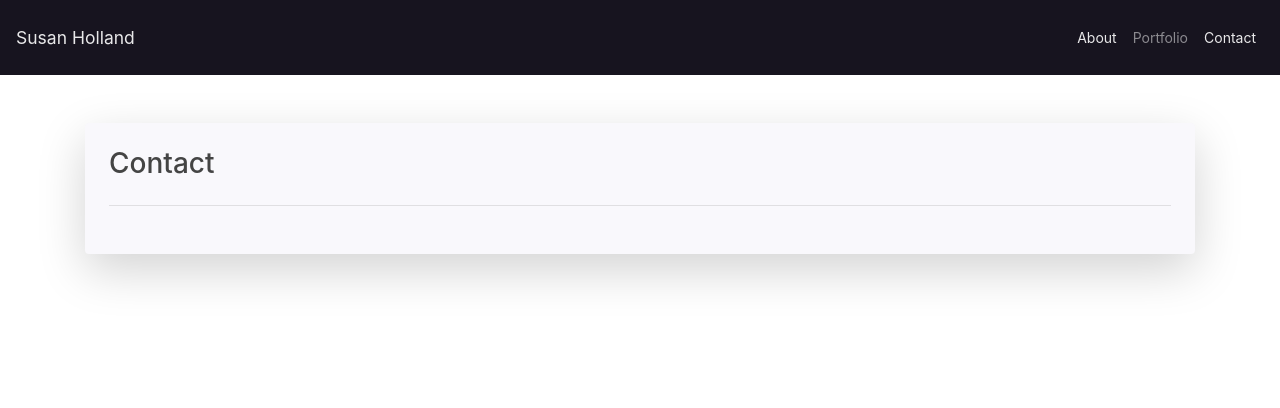
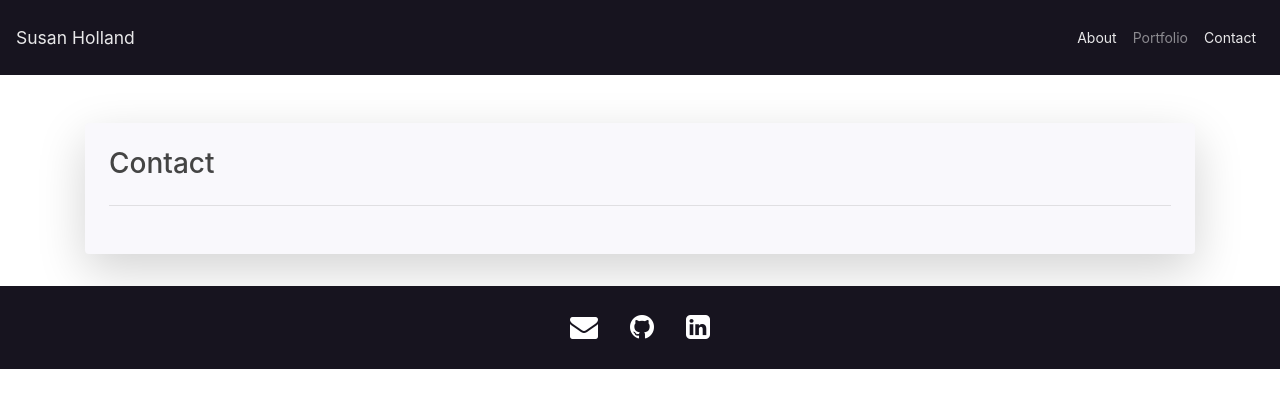
Before and after one commit to SEGH/SEGHPortfolio, a React (Create React App) app: page /contact in a window 1280 px wide. Shown: the top 408 px of the page. Built offline with nearby package versions, Linux system fonts and the light colour scheme; a web font is replaced by a local one.

Commit message:
Added Footer component

```diff
--- a/src/App.js
+++ b/src/App.js
@@ -4,6 +4,7 @@ import Navbar from "./components/Navbar";
 import About from "./components/pages/About";
 import Portfolio from "./components/pages/Portfolio";
 import Contact from "./components/pages/Contact";
+import Footer from "./components/Footer";
 
 function App() {
     return (
@@ -14,6 +15,7 @@ function App() {
                 <Route exact path="/portfolio" component={Portfolio} />
                 <Route exact path="/contact" component={Contact} />
             </main>
+            <Footer />
         </Router>
     );
 }
--- /dev/null
+++ b/src/components/Footer.js
@@ -0,0 +1,32 @@
+import React from "react";
+
+export default function Footer() {
+    return (
+        <footer className="navbar mt-auto navbar-dark bg-dark justify-content-center">
+
+        <ul className="nav justify-content-center">
+
+            <li className="nav-item">
+                <a className="nav-link text-white" href="mailto:segh@fastmail.com" target="_blank">
+                    <i class="fa fa-envelope fa-2x" aria-hidden="true"></i>
+                </a>
+            </li>
+
+            <li className="nav-item">
+                <a className="nav-link text-white" href="https://github.com/SEGH" target="_blank">
+                    <i class="fa fa-github fa-2x" aria-hidden="true"></i>
+                </a>
+            </li>
+
+            <li className="nav-item">
+                <a className="nav-link text-white" href="https://www.linkedin.com/in/susan-ella-grace-holland/"
+                    target="_blank">
+                    <i className="fa fa-linkedin-square fa-2x" aria-hidden="true"></i>
+                </a>
+            </li>
+
+        </ul>
+
+    </footer>
+    );
+}
```
